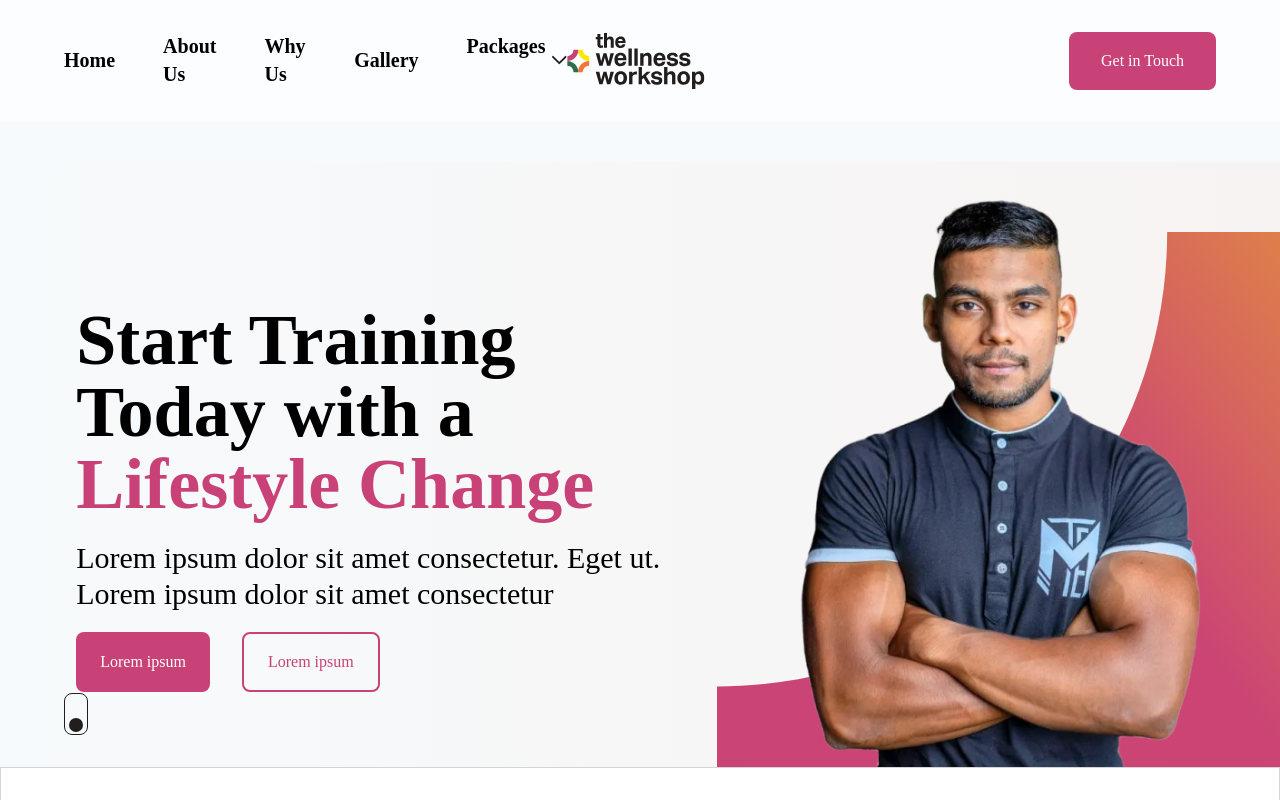
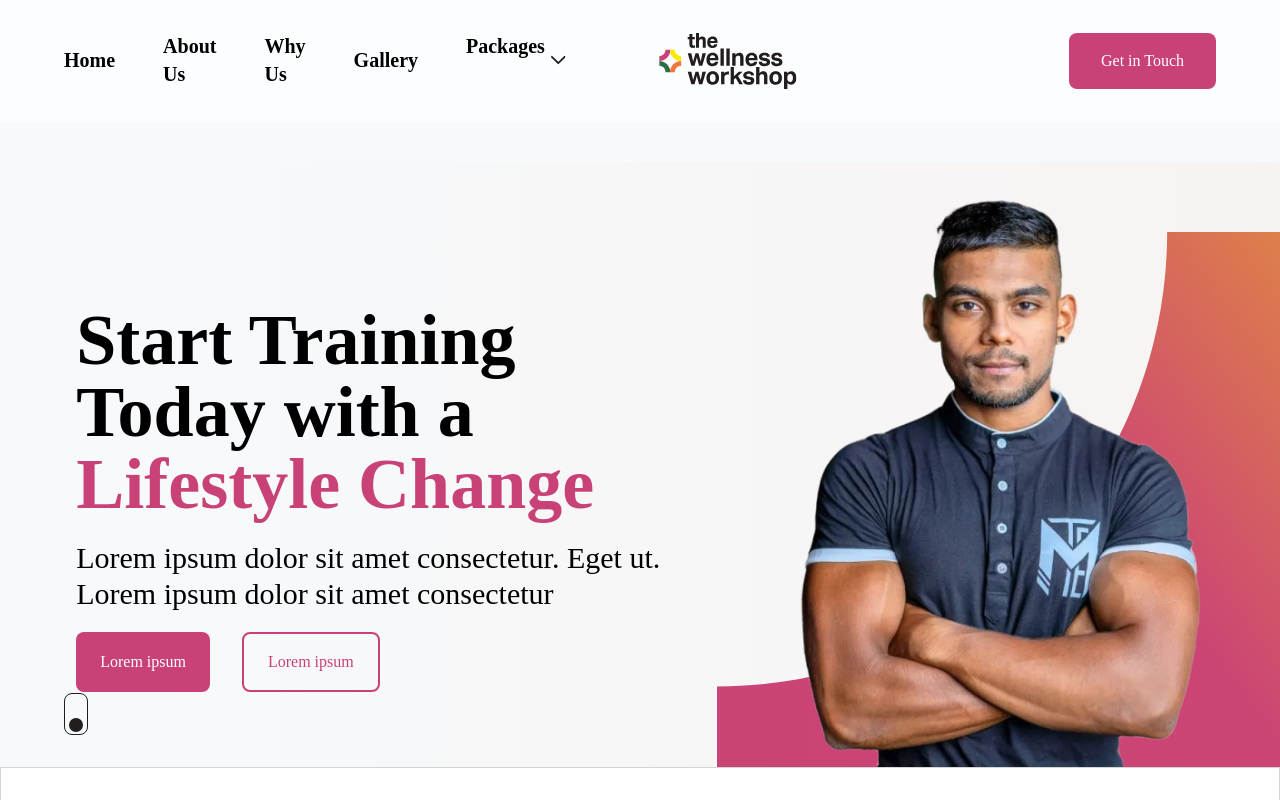
Before and after one commit to hoopinwhoopin/wellnessworkshop, a React (Vite) app: page / in a window 1280 px wide. Shown: the top 800 px of the page. Built offline with nearby package versions, Linux system fonts and the light colour scheme; a web font is replaced by a local one.

Commit message:
minor changes

```diff
--- a/src/Components/Navigationbar.jsx
+++ b/src/Components/Navigationbar.jsx
@@ -21,10 +21,12 @@
         <button className="flex flex-1"><img onClick={()=>{setOpen(!open);}} src={open? x_circle:dots} alt="cross"/></button>
         <img className="h-1/2 m-3" src={logo_small} alt="logo" />
       </div>
-      <button className="navbar__logo flex-1 hidden sm:flex items-center align-middle ">
+      <button className="navbar__logo flex-1 hidden justify-center sm:flex items-center align-middle ">
         <img className="hidden sm:block" src={logo} alt="logo" />
       </button>
+      <div className="flex flex-1 justify-end items-center">
       <button className="pink px-4 py-2 sm:px-8 sm:py-4 rounded-lg text-base text-white">Get in Touch</button>
+      </div>
     </div>
     <Drawer open={open}
     onClose={()=>{setOpen(false)}}
--- a/src/main.jsx
+++ b/src/main.jsx
@@ -14,7 +14,7 @@
     <BrowserRouter>
     <Routes>
       <Route path="/" element={<App />} />
-      <Route path="/courses" element={<Courses />} />
+      <Route path="/Courses" element={<Courses />} />
     </Routes>
     </BrowserRouter>
   <Footer/>
```
